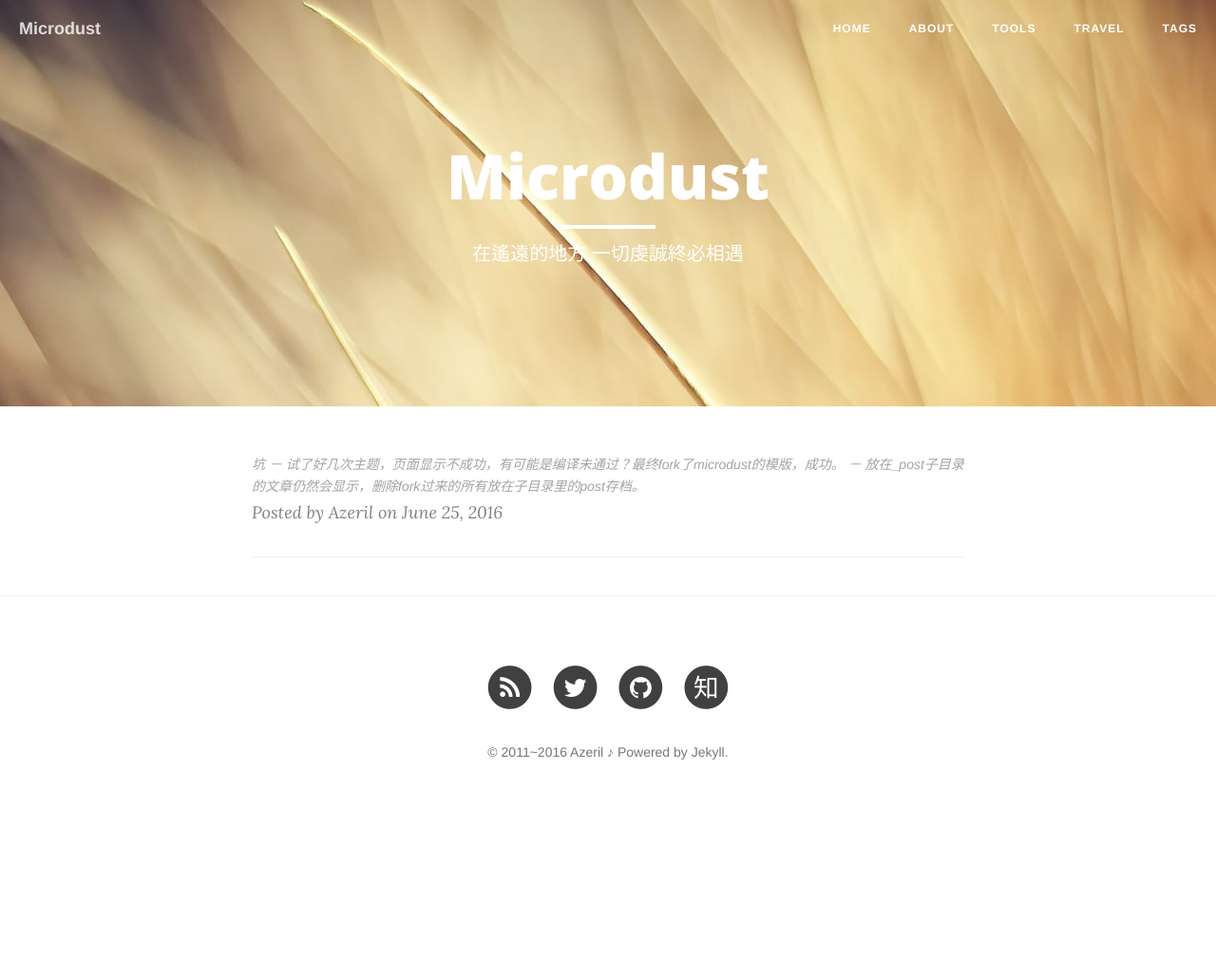
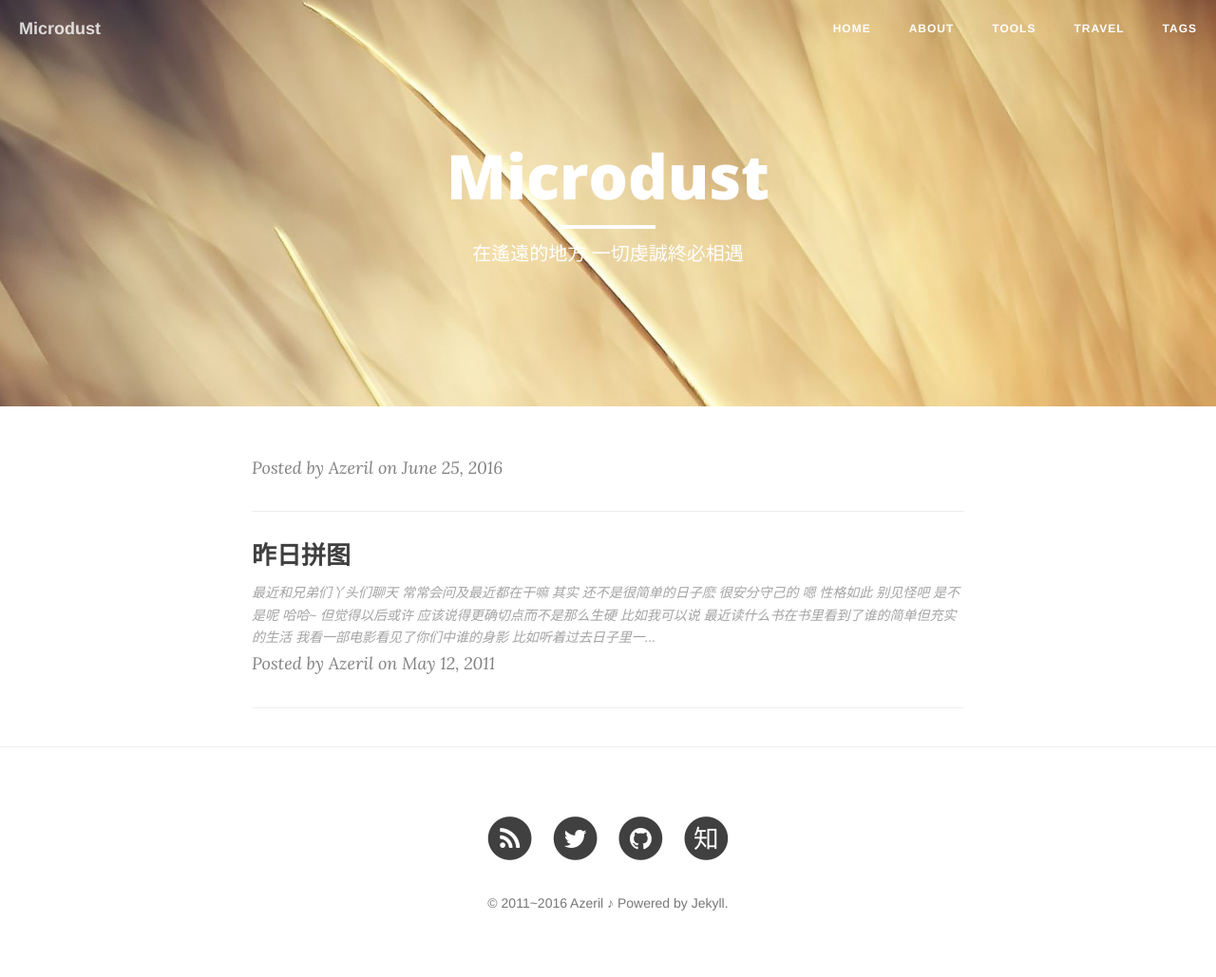
Before and after one commit to KevinBean/KevinBean.github.io.old, a Jekyll site: the page built from index.html, in a window 1280 px wide. Shown: the whole page at 95% size. Built offline with Jekyll 4.4.1, drawn with Linux system fonts in a browser that asks for light colours; nearby versions of some CDN libraries; the list of posts is cut into pages by our own code; before the commit the page ends 900 px from its top, so only the background shows below that; some of the changed lines change nothing that is shown.

Commit message:
测试post格式

```diff
--- /dev/null
+++ b/_posts/2011-05-12-Yesterday-Jigsaw.md
@@ -0,0 +1,37 @@
+---
+layout: post
+title: 昨日拼图
+categories: [blog ]
+tags: [life, ]
+description: 现在 我想说一点未曾谈起的 那属于昨日生活的拼图缺失的一块 我现在也告诉你 慢慢告诉你
+---
+
+
+最近和兄弟们丫头们聊天 常常会问及最近都在干嘛 其实 还不是很简单的日子麽
+很安分守己的 嗯 性格如此 别见怪吧 是不是呢 哈哈~ 但觉得以后或许
+应该说得更确切点而不是那么生硬 比如我可以说
+最近读什么书在书里看到了谁的简单但充实的生活 我看一部电影看见了你们中谁的身影
+比如听着过去日子里一直躲到耳朵里很少现身的歌曲 我听到了那些我们在一起时 怎样的回忆
+
+现在 我想说一点未曾谈起的 那属于昨日生活的拼图缺失的一块 我现在也告诉你 慢慢告诉你
+因为我希望我们彼此是懂得彼此的 哪怕需要再加一个虎头虎脑的尾巴 总有一天 是的 总有一天
+
+距离上个星期的尾巴 已经又爬过了四天。雨天阴天晴天 悠然流转 不知所措的总是天底下来不及
+适应这个紊乱世界同样紊乱的季节 隐没在细碎的时刻里 只为了稍许喘息 不去问自己是在意还是
+逃离 口里的鬼天气 心中的冷酷现实 脑海中日渐消褪掉颜色的梦 一直下去 不会更快乐
+也不会更伤感 是吗？如果不去想 如果切断和周围的联系 但是 当属于自己的坐标没有了自己
+又藏身在哪？而我 虽然我依然没有找到 但 我在寻找
+
+之所以特意提到上个星期 如同漫长的一条路 总需要有点路标显示一下距离感 才好说 哦 那就是又走了一段了 在上个礼拜日以前的日子 属于这个学期的日子 七十余个中午和傍晚的日子 都在小餐馆里打小工 有时和听话的盘子一起跑 有时也和外卖一起乘着时常变化但破旧不变的电瓶车 在横竖分明的短短小道上慢悠悠地回往 有时也有与各位门卫大叔的周旋 当然 不能少了和餐馆里面由陌生到熟识的人们相处中愉快和偶有的观念的摩擦 一段充实的时光
+
+几乎是这个学期课程尚未铺展开来 就开始干起来的——没经过俺妈的同意 到现在也还没谈及 当时只是觉得 觉得需要一点改变 不同于从前或者 希望置身在一个不同的环境 感受一份别样的生活——那高中结束后未尽的一段充满期待的暑假 于是就成了小餐馆的一员 也成了那个小集体的一份子
+有一点归属感真的很好 遇到好几个和我同龄的家伙 尽管似乎从过去开始就显出很不同的轨迹 但是他们单纯 反倒更能显出些快乐 空闲时时常开玩笑各自简略地聊点生活 久了 也是一幅生动的白描画像 即使我们的生活 一旦脱离了小餐馆 终究又是两不相干蛮开心的倒是 常常能吃到菜单中没有的各种胡乱搭配的独特炒饭烩饭 因为总是可以让做菜的那个家伙给我折腾放食材 欧耶~ 就是有时做得蛮晚 害我往往是吃完了来不及抹嘴巴就得快闪着到教室上课 有那么几次还迟到了 真不符合我的风格——尽量能踏着铃声进教室
+
+而餐馆叔叔阿姨们 有些来自遥远的好几年不曾回去过年的地方 也渐渐习惯了扎根在这里 然后想到自己 如果当初跑得再远一点 会有多想念呢 遥远的铁轨 于我终究是添了随时出发的生活浪漫的延伸 尽管一直到现在 我也依然如同《旅行，旅行去》里那位老伯 不曾迈出脚步 乃至打点行装都还早着——我兵荒马乱的书桌~
+
+扯远了 再扯回来 那是一段忙碌算是关键词 周末时候常是因为干得久而显了疲倦 可思绪反倒敏锐了些——这正是我所想要的 有些规律 又不是太拘束自己 当然 有时也是“宁愿不自由 便是自由了” 于是 生活常常是 时间差不多了就从盘子堆闪人置身阅览室的人堆里 乱翻书可惜人真塞得多了些 少了些安宁 大一时多好啊 偌大的阅览室 几百号座位 平日也就五六个人散落在各个角落 在书页窸窸窣窣的翻动声里各自安然 不过有时也只能适应吧 毕竟是去看书的 不是去抱怨的 尤其在后头一段时间还有个丫头一起 虽然人傻点吧
+
+另外 生活也按照既定计划延伸到了网络 记得今年年初我对阿吹说 今年是我的互联网元年 能拥有几个网友也好 网络同样真实 同样在传递温度 或冷火暖  哪怕很多人因为模糊掉了本该保持的基本距离
+  ——一种对自己和他人的尊重 而受伤 那不好 此处彼此 不改的 是真诚 不是 无所顾忌
+
+好了 毕竟又是一天 明天又是属于我周末的开始——周五一直都没课 而之前因为干活将假日都分割得支离破碎 而如今 我总算可以对着小小假期大快朵颐 我会更加珍惜
```
Also changed, not shown: _posts/2016-06-25-hello-new-world.md (+2 -1 lines), 1 other file.
